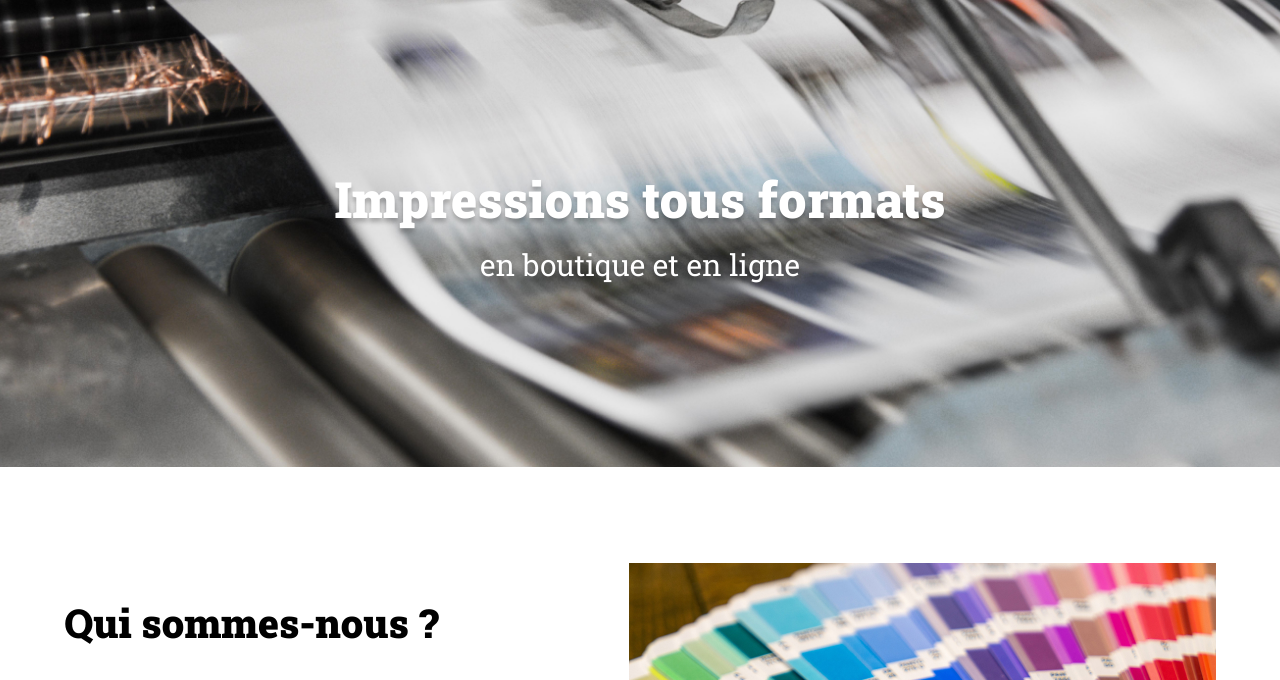
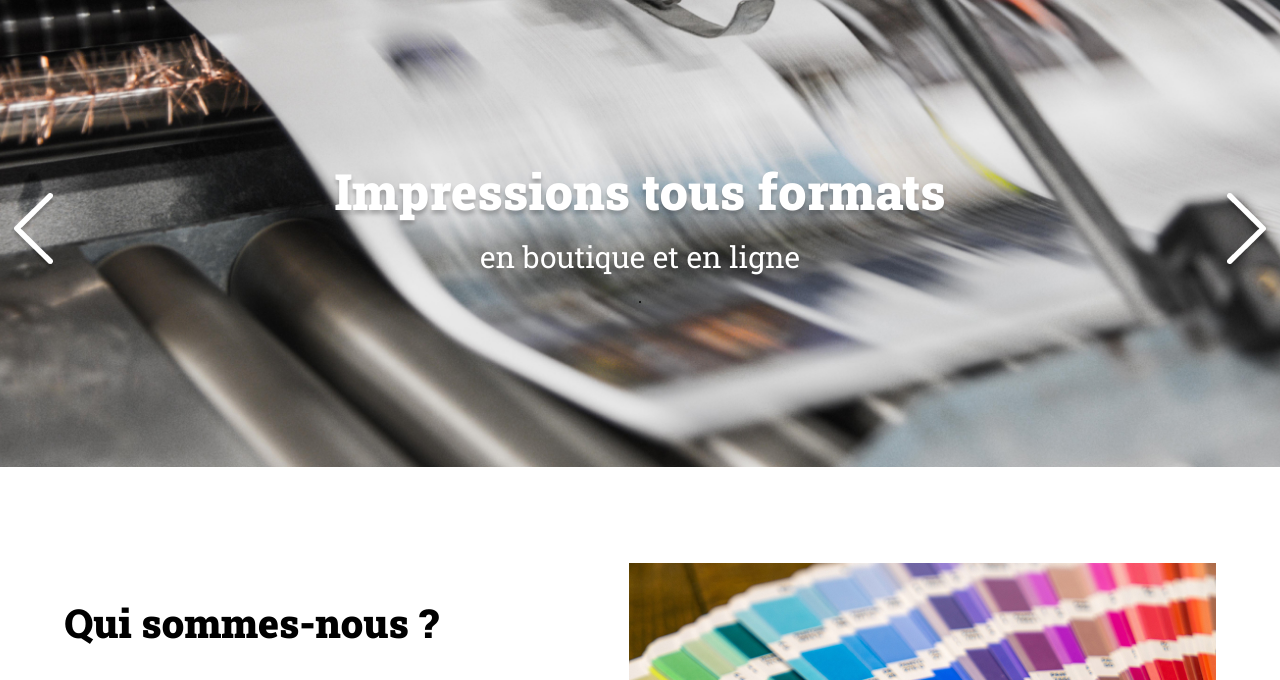
Before and after one commit to Katel-V/Projet_8_Print-It, a plain HTML site: page Print-it-JS-main/index.html in a window 1280 px wide. Shown: the part 104-784 px from the top of the page. Drawn offline with Linux system fonts and the light colour scheme.

Commit message:
Ajout sur HTML

```diff
--- a/Print-it-JS-main/index.html
+++ b/Print-it-JS-main/index.html
@@ -19,7 +19,9 @@
 <main>
 	<div id="banner">
 		<img class="banner-img" src="./assets/images/slideshow/slide1.jpg" alt="Banner Print-it">
-		<p>Impressions tous formats <span>en boutique et en ligne</span></p>
+		<p class="banner-txt">Impressions tous formats <span>en boutique et en ligne</span></p>.  <!--mise en place de la class-->
+		<img class="arrow arrow_left" src="./assets/images/arrow_left.png">  <!--mise en place des flèches-->
+		<img class="arrow arrow_right" src="./assets/images/arrow_right.png">
 		<div class="dots">
 		</div>
 	</div>
```
